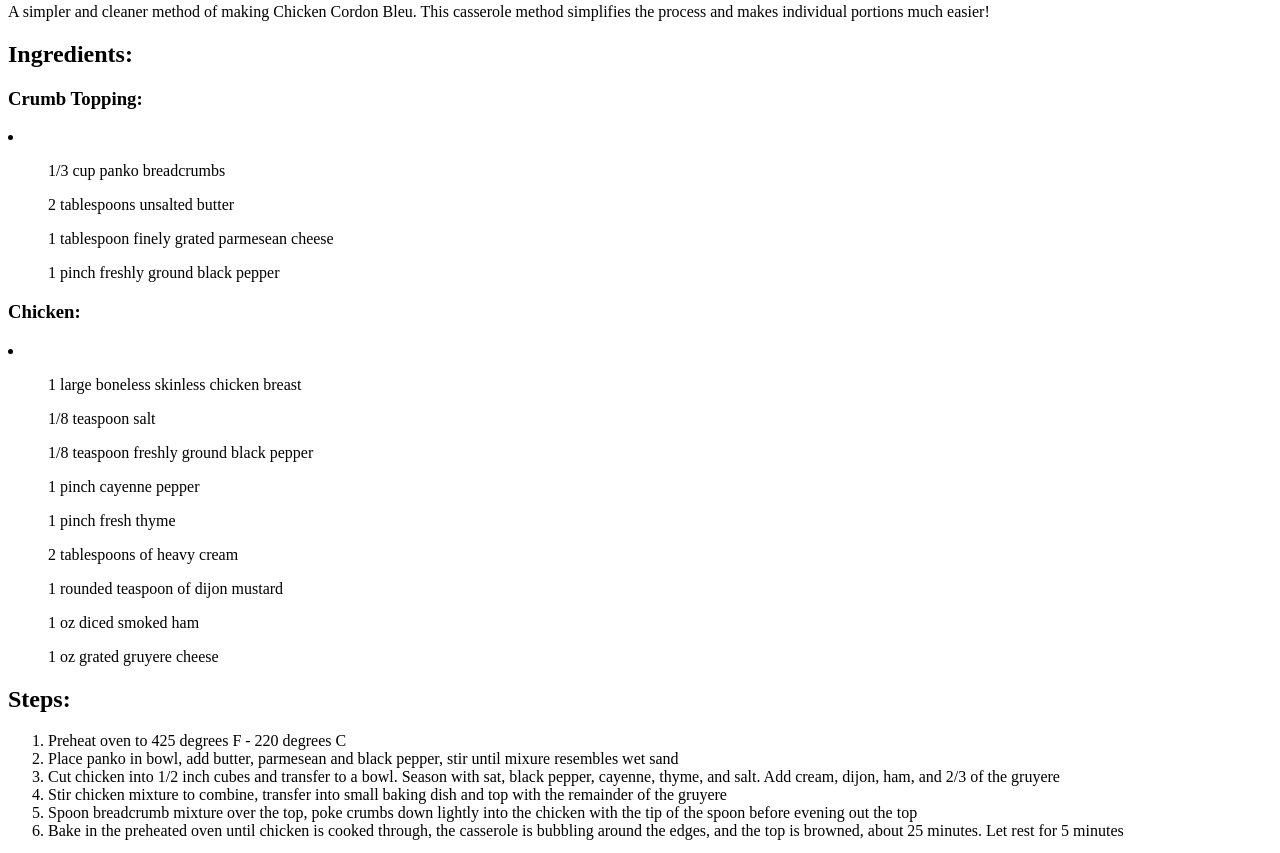
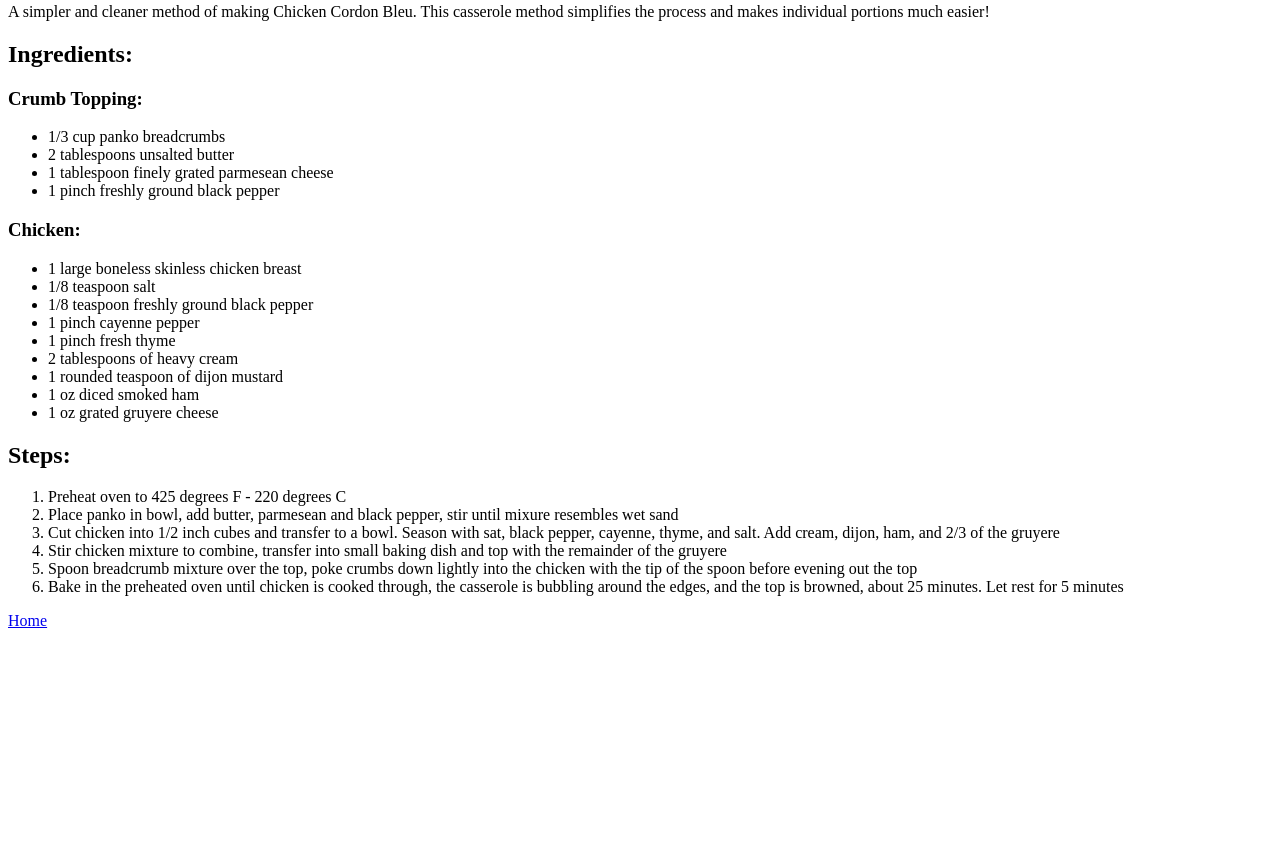
Before and after one commit to weliaQA/odin-recipes, a plain HTML site: page recipes/cordon-bleu.html in a window 1280 px wide. Shown: the part 573-1426 px from the top of the page. After the commit the page ends 1211 px from the top, so only its background shows below. Drawn offline with Linux system fonts and the light colour scheme.

Commit message:
fixed issues with lists not displaying properly, for real this time

```diff
--- a/recipes/cordon-bleu.html
+++ b/recipes/cordon-bleu.html
@@ -13,24 +13,24 @@
 
     <h2>Ingredients:</h2>
     <h3>Crumb Topping:</h3>
-    <li>
-        <ul>1/3 cup panko breadcrumbs</ul>
-        <ul>2 tablespoons unsalted butter</ul>
-        <ul>1 tablespoon finely grated parmesean cheese </ul>
-        <ul>1 pinch freshly ground black pepper</ul>
-    </li>
+    <ul>
+        <li>1/3 cup panko breadcrumbs</li>
+        <li>2 tablespoons unsalted butter</li>
+        <li>1 tablespoon finely grated parmesean cheese </li>
+        <li>1 pinch freshly ground black pepper</li>
+    </ul>
     <h3>Chicken:</h3>
-    <li>
-        <ul>1 large boneless skinless chicken breast</ul>
-        <ul>1/8 teaspoon salt</ul>
-        <ul>1/8 teaspoon freshly ground black pepper</ul>
-        <ul>1 pinch cayenne pepper</ul>
-        <ul>1 pinch fresh thyme</ul>
-        <ul>2 tablespoons of heavy cream</ul>
-        <ul>1 rounded teaspoon of dijon mustard</ul>
-        <ul>1 oz diced smoked ham</ul>
-        <ul>1 oz grated gruyere cheese</ul>
-    </li>
+    <ul>
+        <li>1 large boneless skinless chicken breast</li>
+        <li>1/8 teaspoon salt</li>
+        <li>1/8 teaspoon freshly ground black pepper</li>
+        <li>1 pinch cayenne pepper</li>
+        <li>1 pinch fresh thyme</li>
+        <li>2 tablespoons of heavy cream</li>
+        <li>1 rounded teaspoon of dijon mustard</li>
+        <li>1 oz diced smoked ham</li>
+        <li>1 oz grated gruyere cheese</li>
+    </ul>
 
 
     <h2>Steps:</h2>
```
Also changed, not shown: index.html (+5 -5 lines), recipes/sausage-pasta.html (+12 -12 lines), recipes/tomato-egg.html (+8 -8 lines).
